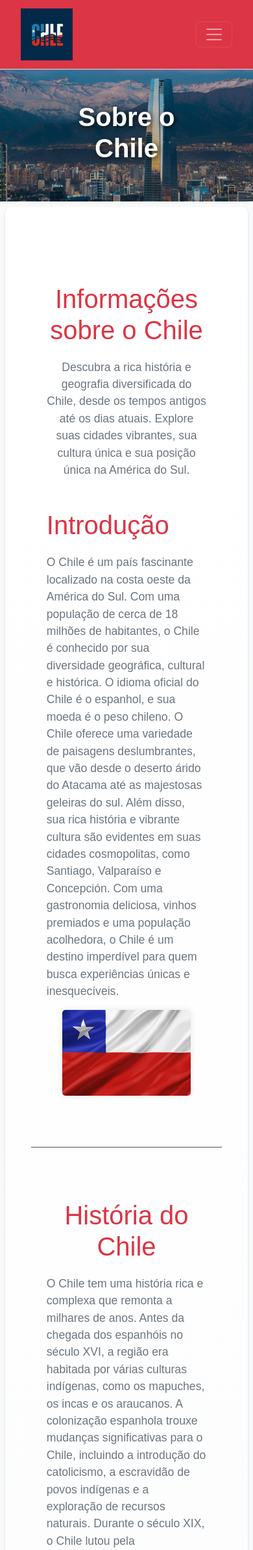
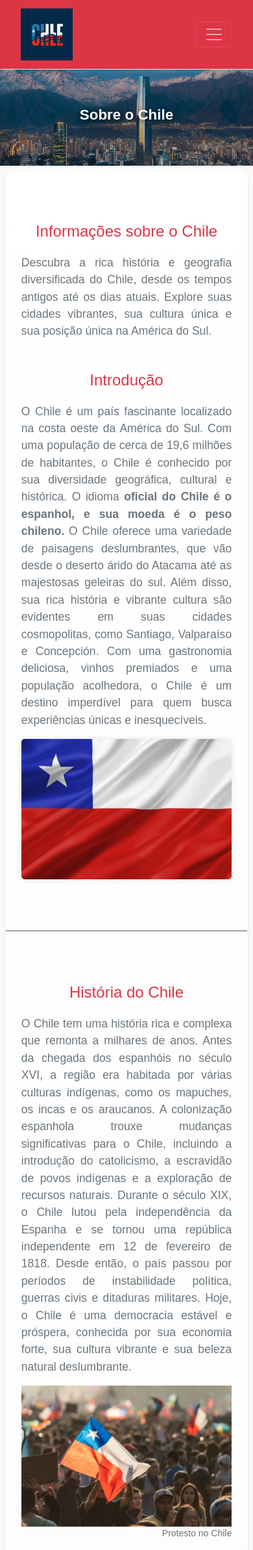
Before and after one commit to Iagooalmeida/VoltaAoMundo-Chile, a PHP site: page /sobre-chile.html in a window 390 px wide. Shown: the top 2385 px of the page at 65% size. Run offline with PHP 8.4, Linux system fonts and the light colour scheme.

Commit message:
Reponsividade configurada na pag sobre-chile.html

```diff
--- a/css/galeria.css
+++ b/css/galeria.css
@@ -45,7 +45,7 @@ body {
 
 img.img-fluid.w-100 {
     object-fit: cover;
-    height: 52vmin;
+    height: 46.5vmin;
 }
 
 h2.text-white {
--- a/css/style.css
+++ b/css/style.css
@@ -90,7 +90,14 @@ body {
 
 img.img-fluid.w-100 {
     object-fit: cover;
-    height: 52vmin;
+    height: 27vmax;
+}
+
+@media screen and (max-width: 770px) {
+    img.img-fluid.w-100 {
+        height: 38vmin;
+        object-fit: fill;
+    }
 }
 
 
@@ -135,13 +142,13 @@ h2.text-white {
 /* Carrossel de imagens */
 
 #carouselExampleCaptions .carousel-item img {
-    height: 28vmax;
+    height: 27vmax;
     object-fit: cover;
 }
 
 @media screen and (max-width: 770px) {
     #carouselExampleCaptions .carousel-item img {
-        height: 35vmin;
+        height: 38vmin;
         object-fit:fill;
     }
 
@@ -311,6 +318,7 @@ footer p.copyright {
 
 .sobre_chile p {
     color: #6c757d;
+    text-align: justify;
 }
 
 .image-container {
@@ -344,6 +352,43 @@ footer p.copyright {
     padding-bottom: 30px; /* Adiciona espaçamento interno na parte inferior */
     border-bottom: 2px solid #ccc; /* Cor e largura da borda */
     border-bottom-style: ridge; /* Estilo da borda */
+}
+
+/* Ajustando o tamanho do conteúdo */
+@media (max-width: 1024px) {
+    .image-container img {
+        max-width: 100%; /* Define a largura máxima da imagem como 100% */
+    }
+}
+
+@media screen and (max-width: 770px) {
+    .sobre_chile h2 {
+        font-size: 2rem;
+    }
+
+    .sobre_chile h1 {
+        font-size: 2rem;
+    }
+    h2.text-white {
+        font-size: 2rem;
+    }
+}
+
+@media screen and (max-width: 512px) {
+    .sobre_chile h2 {
+        font-size: 1.5rem;
+    }
+
+    .sobre_chile h1 {
+        font-size: 1.5rem;
+    }
+    h2.text-white {
+        font-size: 1.4rem;
+    }
+    .sobre_chile {
+        padding: 1px;
+    }
+
 }
 
 /* CSS pagina gastronimia.chilena */
--- a/sobre-chile.html
+++ b/sobre-chile.html
@@ -1,5 +1,5 @@
 <!DOCTYPE html>
-<html lang="en">
+<html lang="pt-br">
 <head>
     <meta charset="UTF-8">
     <meta name="viewport" content="width=device-width, initial-scale=1.0">
@@ -61,11 +61,11 @@
                 </p>
                 <div class="row mt-5 text-start">
                     <div class="col-md-6">
-                        <h2>Introdução</h2>
+                        <h2 class="text-center">Introdução</h2>
                         <p>
-                            O Chile é um país fascinante localizado na costa oeste da América do Sul. Com uma população de cerca de 18 milhões de habitantes,
+                            O Chile é um país fascinante localizado na costa oeste da América do Sul. Com uma população de cerca de 19,6 milhões de habitantes,
                                     o Chile é conhecido por sua diversidade geográfica, cultural e histórica.
-                                    O idioma oficial do Chile é o espanhol, e sua moeda é o peso chileno. O Chile oferece uma variedade de paisagens deslumbrantes, que vão desde o
+                                    O idioma <b>oficial do Chile é o espanhol, e sua moeda é o peso chileno.</b> O Chile oferece uma variedade de paisagens deslumbrantes, que vão desde o
                                     deserto árido do Atacama até as majestosas geleiras do sul.
                                     Além disso, sua rica história e vibrante cultura são evidentes em suas cidades cosmopolitas, como Santiago, Valparaíso e Concepción.
                                     Com uma gastronomia deliciosa, vinhos premiados e uma população acolhedora, o Chile é um destino imperdível para quem busca experiências
```
Also changed, not shown: img/Atacama-Chile.jpg (added).
